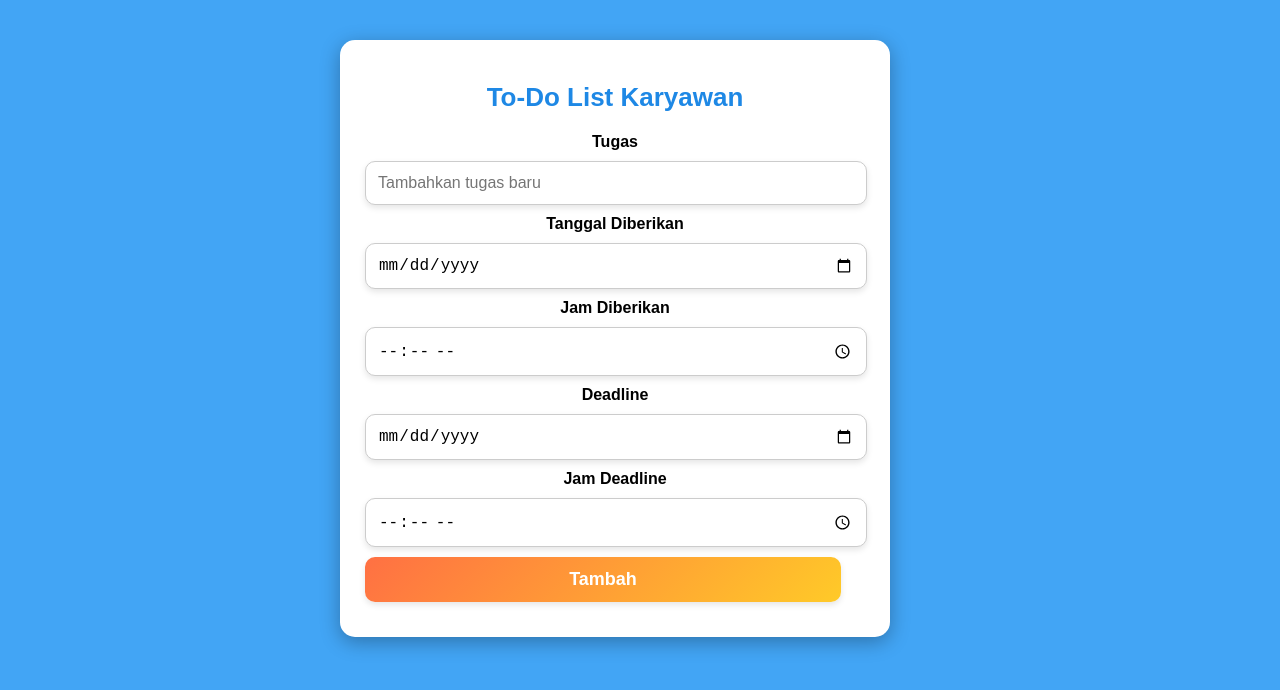
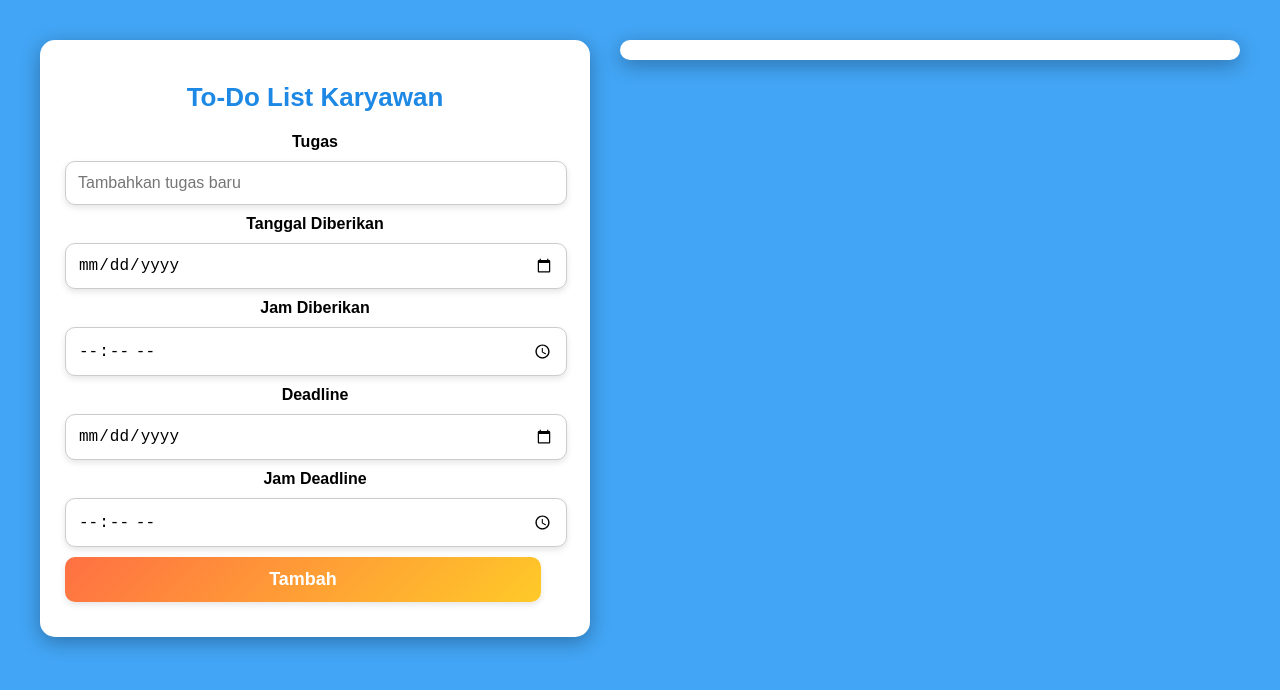
Before and after one commit to beststarr/Tugas1, a plain HTML site: page todolist.html in a window 1280 px wide. Drawn offline with Linux system fonts and the light colour scheme.

Commit message:
first commit

```diff
--- a/style.css
+++ b/style.css
@@ -41,6 +41,17 @@ input, button {
     margin: auto;
     padding: 20px;
     flex-wrap: wrap;
+}
+
+.task-container {
+    max-height: 500px;
+    overflow-y: auto;
+    flex-grow: 1;
+    padding-right: 10px;
+    background: #fff;
+    border-radius: 15px;
+    box-shadow: 0px 5px 20px rgba(0, 0, 0, 0.3);
+    color: #333;
 }
 
 .container {
```
Also changed, not shown: script.js (line endings or trailing spaces).
